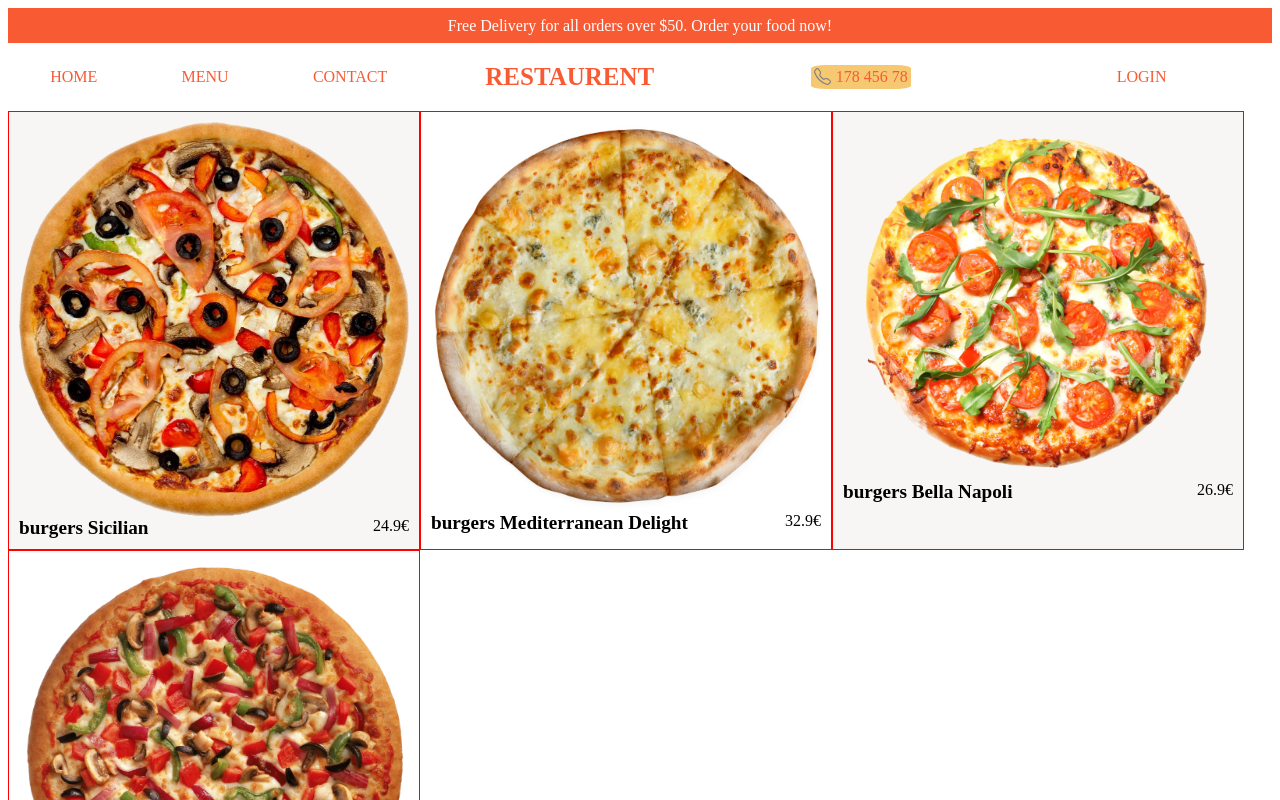
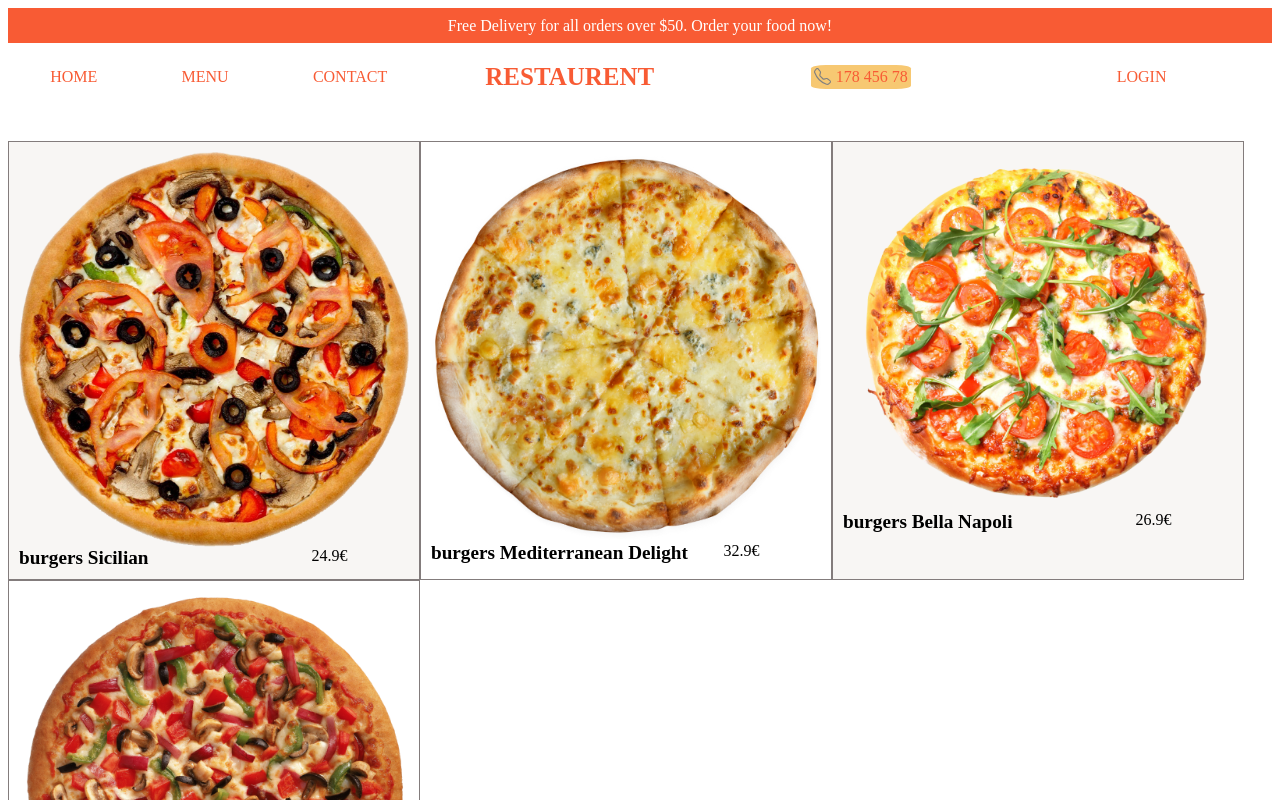
Before and after one commit to sabrinabu/restaurentapp2023, a React (Vite) app: page /menu/burgers in a window 1280 px wide. Shown: the top 800 px of the page. Built offline with nearby package versions, Linux system fonts and the light colour scheme.

Commit message:
product hover addtocard button vibrating resolved

```diff
--- a/src/components/product/Product.tsx
+++ b/src/components/product/Product.tsx
@@ -41,7 +41,9 @@ export default function Product({ product }: productprops) {
       <div className="lowerblock">
         <span className="name">{product.title}</span>
         {showButton ? (
-          <button onClick={() => handleClick()}>Add to Cart</button>
+          <button className="addToCardBtn" onClick={() => handleClick()}>
+            Add to Cart
+          </button>
         ) : (
           <span className="price">{product.price}€</span>
         )}
--- a/src/components/product/product.scss
+++ b/src/components/product/product.scss
@@ -1,7 +1,7 @@
 .product {
   display: flex;
   flex-direction: column;
-  border: 1px solid red;
+  border: 1px solid rgb(131, 124, 124);
   padding: 10px;
   .img {
     width: 390px;
@@ -11,11 +11,23 @@
     justify-content: space-between;
 
     .name {
+      flex: 3;
       font-size: larger;
       font-weight: 600;
+      text-overflow: ellipsis;
+      white-space: nowrap;
+      overflow: hidden;
     }
     .price {
+      flex: 1;
       font-weight: 500;
+    }
+    .addToCardBtn {
+      flex: 1;
+      width: 50px;
+      background-color: rgb(248, 91, 52);
+      color: white;
+      border-style: none;
     }
   }
 }
--- a/src/pages/products/products.scss
+++ b/src/pages/products/products.scss
@@ -3,5 +3,6 @@
   .wrapper {
     display: flex;
     flex-wrap: wrap;
+    padding: 30px 0 30px 0;
   }
 }
```
Also changed, not shown: 1 other file (tests, documents, lock files or other folders).
